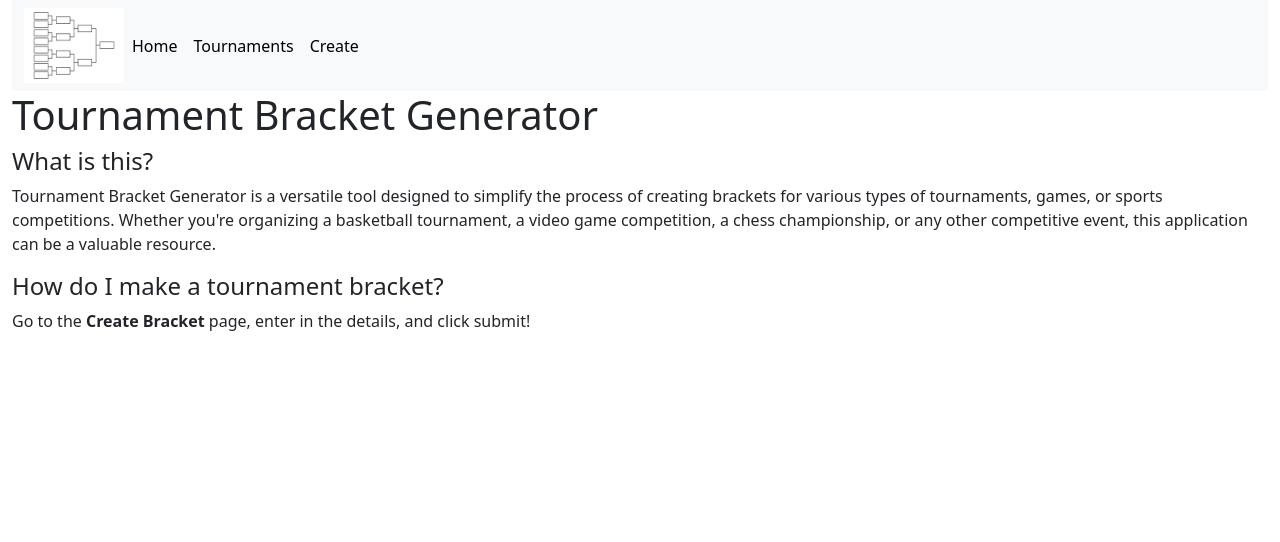
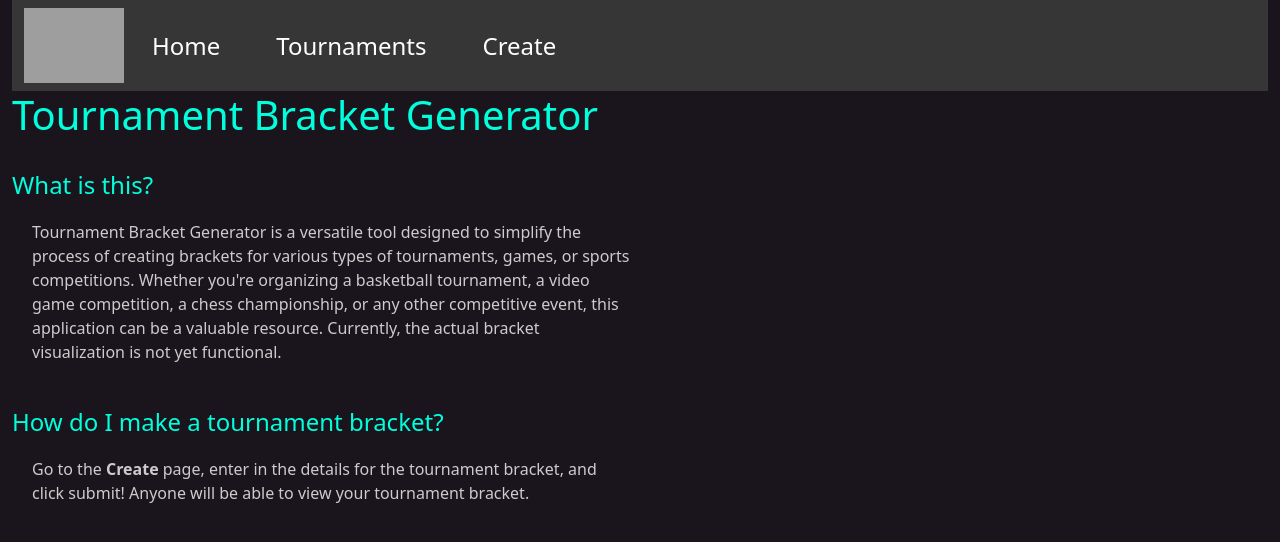
Before and after one commit to malter2003/bridge-bracket-generator, a Django app: page / in a window 1280 px wide. Shown: the top 542 px of the page. Run offline with Django 4.2, Linux system fonts and the light colour scheme; grey boxes are pictures that could not be loaded.

Commit message:
some styling

```diff
--- a/bracket_app/forms.py
+++ b/bracket_app/forms.py
@@ -1,7 +1,7 @@
 from django.forms import ModelForm
 from .models import *
 
-#create class for project form
+# create class for tournament form
 class TournamentForm(ModelForm):
     class Meta:
         model = Tournament
--- a/bracket_app/templates/bracket_app/base_template.html
+++ b/bracket_app/templates/bracket_app/base_template.html
@@ -8,24 +8,32 @@
       <meta name="viewport" content="width=device-width, initial-scale=1" />
       <title>Bootstrap demo</title>
       <link href="https://cdn.jsdelivr.net/npm/bootstrap@5.3.1/dist/css/bootstrap.min.css" rel="stylesheet" integrity="sha384-4bw+/aepP/YC94hEpVNVgiZdgIC5+VKNBQNGCHeKRQN+PtmoHDEXuppvnDJzQIu9" crossorigin="anonymous" />
+      <style>
+         .navbar-nav .nav-item a {
+            margin-left: 20px;
+            margin-right: 20px;
+            font-size: 24px;
+            color: white;
+         }
+      </style>
    </head>
-   <body>
+   <body style="background-color: #1a141c; color: #00ffdd;">
       <div class="container-fluid">
          <!-- Navbar -->
-         <nav class="navbar navbar-expand-lg bg-body-tertiary">
+         <nav class="navbar navbar-expand-lg" style="background-color: #353635; color: white !important">
             <div class="container-fluid">
-               <img src="{% static 'images/bracket_example.jpg' %}" width="100" height="75">
+               <img src="{% static 'images/logo.png' %}" width="100" height="75">
                <button class="navbar-toggler" type="button" data-bs-toggle="collapse" data-bs-target="#navbarNav" aria-controls="navbarNav" aria-expanded="false" aria-label="Toggle navigation"><span class="navbar-toggler-icon"></span></button>
                <div class="collapse navbar-collapse" id="navbarNav">
                   <ul class="navbar-nav">
                      <li class="nav-item">
-                        <a class="nav-link active" aria-current="page" href="{% url 'index' %}">Home</a>
+                        <a class="nav-link active" style="color: white;" aria-current="page" href="{% url 'index' %}">Home</a>
                      </li>
                      <li class="nav-item">
-                        <a class="nav-link active" aria-current="page" href="{% url 'index' %}tournaments">Tournaments</a>
+                        <a class="nav-link active" style="color: white;" aria-current="page" href="{% url 'index' %}tournaments">Tournaments</a>
                      </li>
                      <li class="nav-item">
-                        <a class="nav-link active" aria-current="page" href="{% url 'index' %}tournaments/create">Create</a>
+                        <a class="nav-link active" style="color: white;" aria-current="page" href="{% url 'index' %}tournaments/create">Create</a>
                      </li>
                   </ul>
                </div>
--- a/bracket_app/templates/bracket_app/index.html
+++ b/bracket_app/templates/bracket_app/index.html
@@ -3,16 +3,21 @@
 
 <!-- Replace block content in base_template.html -->
 {% block content %}
-<h1>Tournament Bracket Generator</h1>
+<h1>Tournament Bracket Generator</h1><br>
 <h4>What is this?</h4>
-<p>Tournament Bracket Generator is a versatile tool designed
+<p style="max-width: 600px;  margin: 20px 20px 20px 20px; color: #cccccc">
+    Tournament Bracket Generator is a versatile tool designed
     to simplify the process of creating brackets for various
     types of tournaments, games, or sports competitions. Whether
     you're organizing a basketball tournament, a video game
     competition, a chess championship, or any other competitive event,
-    this application can be a valuable resource.
-</p>
+    this application can be a valuable resource. Currently, the actual bracket
+    visualization is not yet functional.
+</p><br>
 <h4>How do I make a tournament bracket?</h4>
-<p>Go to the <strong>Create Bracket</strong> page, enter in the details, and click submit!</p>
+<p style="max-width: 600px;  margin: 20px 20px 20px 20px; color: #cccccc">
+    Go to the <strong>Create</strong> page, enter in the details for
+    the tournament bracket, and click submit! Anyone will be able
+    to view your tournament bracket.</p>
 
 {% endblock %}
--- a/bracket_app/templates/bracket_app/tournament_detail.html
+++ b/bracket_app/templates/bracket_app/tournament_detail.html
@@ -1,4 +1,6 @@
 {% extends 'bracket_app/base_template.html' %}
+
+{% load static %}
 
 {% block content %}
 <h1>Tournament Name: {{ tournament.title }}</h1>
@@ -13,6 +15,6 @@
         <p> {{ player }} </p>
     </li>
     {% endfor %}
- </ul>
+</ul>
 
 {% endblock %}
--- a/bracket_app/templates/bracket_app/tournament_list.html
+++ b/bracket_app/templates/bracket_app/tournament_list.html
@@ -7,7 +7,10 @@
 <ul>
    {% for tournament in tournament_list %}
    <li>
-      <a href="{{ tournament.get_absolute_url }}">{{ tournament.title }}</a> - Organizer: {{ tournament.creator }}
+      {{ tournament.title }} - Organizer: {{ tournament.creator }}
+      <a class="btn btn-primary" href="{{ tournament.get_absolute_url }}" role="button">View</a>
+      <a class="btn btn-danger" href="{% url 'tournament-delete' pk=tournament.id %}" role="button">Delete</a>
+      <a class="btn btn-secondary" href="{% url 'tournament-update' pk=tournament.id %}" role="button">Update</a>
    </li>
    {% endfor %}
 </ul>
--- a/bracket_app/urls.py
+++ b/bracket_app/urls.py
@@ -6,4 +6,6 @@ urlpatterns = [
     path('tournaments/', views.TournamentListView.as_view(), name='tournaments'),
     path('tournament/<int:pk>', views.tournament_detail_view, name='tournament-detail'),
     path('tournaments/create/', views.createTournament, name='tournament-create'),
+    path('tournament/<int:pk>/delete/', views.deleteTournament, name='tournament-delete'),
+    path('tournament/<int:pk>/update/', views.updateTournament, name='tournament-update'),
 ]
--- a/bracket_app/views.py
+++ b/bracket_app/views.py
@@ -1,8 +1,10 @@
 from django.shortcuts import render, redirect
 from django.http import HttpResponse
+from .models import *
 from django.views import generic
-from .models import *
 from .forms import *
+from django.shortcuts import get_object_or_404
+from django.contrib import messages
 import json
 
 def index(request):
@@ -23,7 +25,6 @@ def tournament_detail_view(request, pk):
     }
 
     return render(request, 'bracket_app/tournament_detail.html', context)
-
 
 
 def createTournament(request):
@@ -52,3 +53,35 @@ def createTournament(request):
 def stringToList(string):
     string = string.replace('\r', '')
     return string.split('\n')
+
+def updateTournament(request, pk):
+  tournament = get_object_or_404(Tournament, pk=pk)
+
+  if request.method == 'POST':
+
+    form = TournamentForm(request.POST, instance = tournament)
+    if form.is_valid():
+      player_list = stringToList(tournament.players)
+      tournament.players = json.dumps(player_list)
+      form.save()
+      return redirect('tournament-detail', pk=pk)
+  else:
+    player_list = json.loads(tournament.players)
+    tournament.players = "\n".join(player_list)
+    form = TournamentForm(instance=tournament)
+
+    context={
+     'form': form,
+     'tournament': tournament,
+    }
+  return render(request, 'bracket_app/tournament_update.html', context)
+
+def deleteTournament(request, pk):
+    tournament = get_object_or_404(Tournament, pk=pk)
+    if request.method == 'POST':
+        tournament.delete()
+        # Redirect back to the tournament detail page
+        return redirect('tournaments')
+
+    context = {'tournament': tournament}
+    return render(request, 'bracket_app/tournament_delete.html', context)
```
Also changed, not shown: db.sqlite3.
